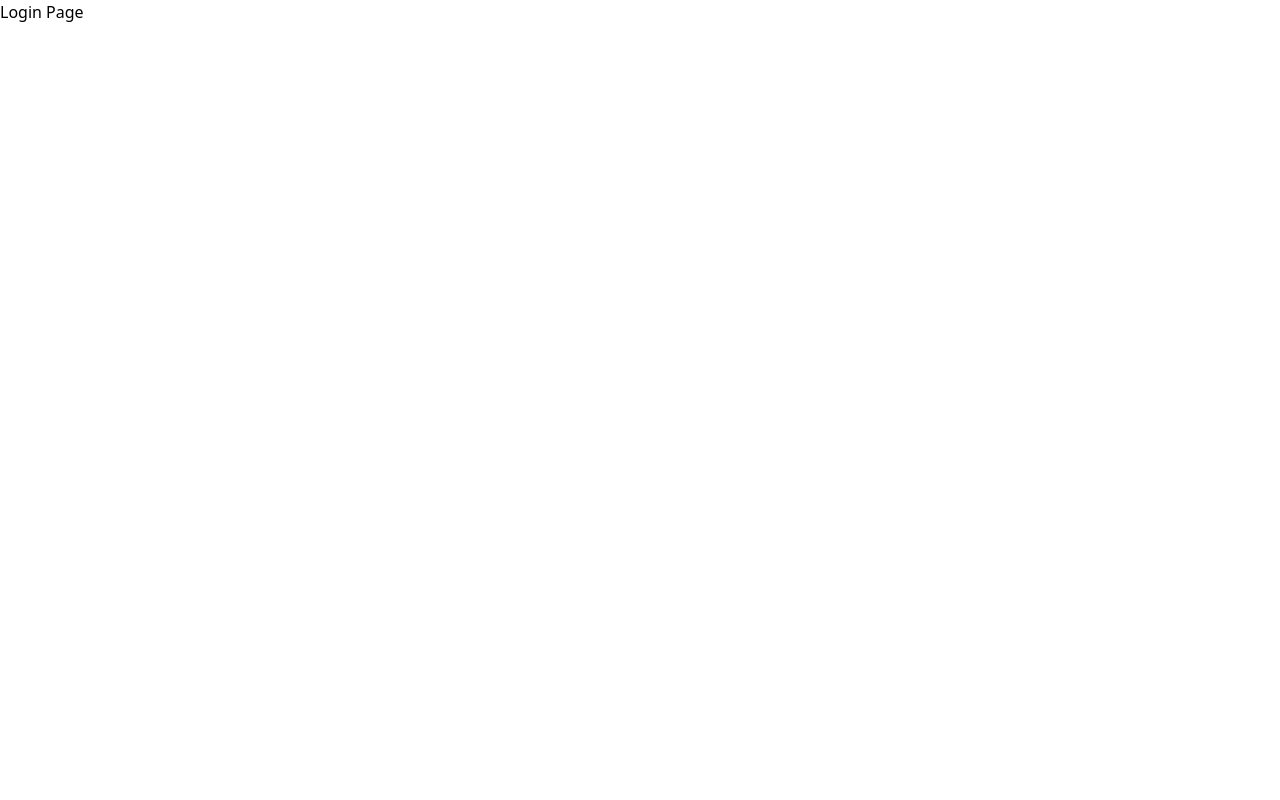
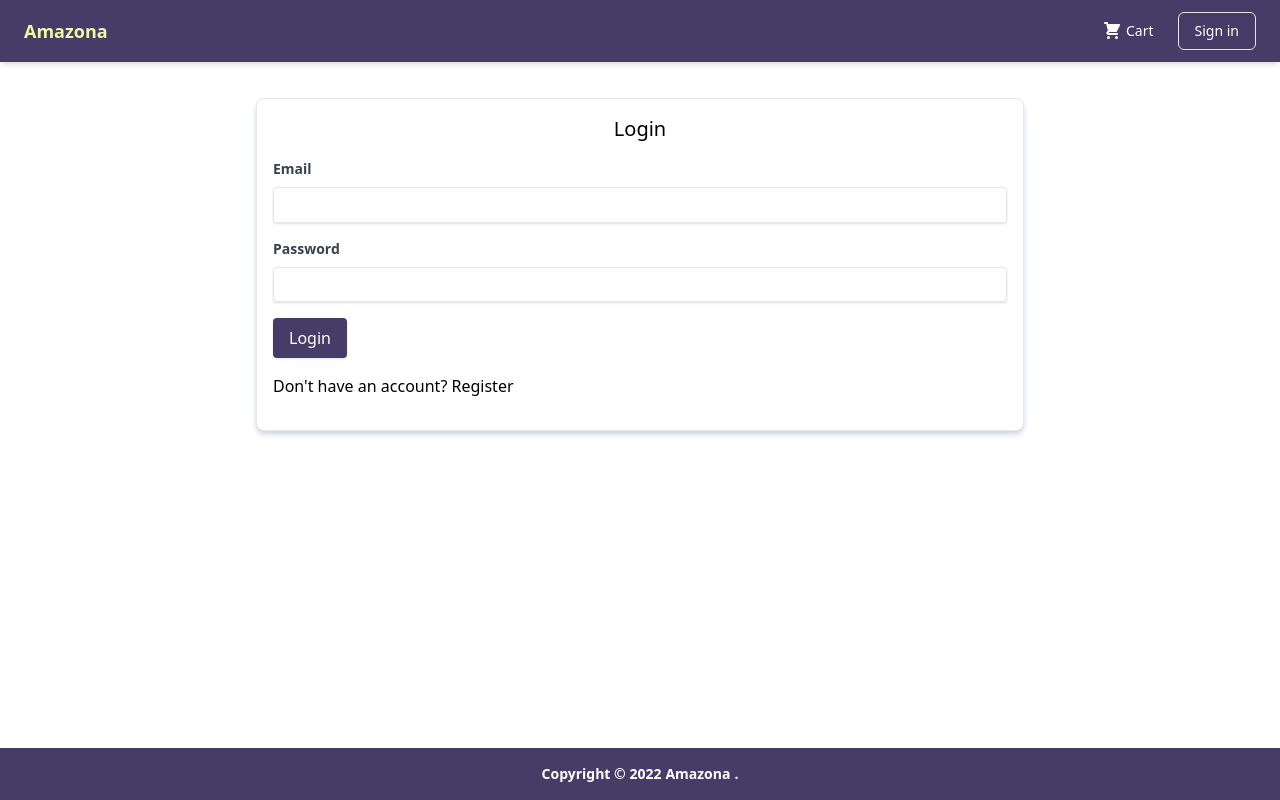
Before and after one commit to mostafazke/amazona, a Next.js app: page /login in a window 1280 px wide. Built offline with nearby package versions, Linux system fonts and the light colour scheme.

Commit message:
implement login page

```diff
--- a/package.json
+++ b/package.json
@@ -19,6 +19,7 @@
     "next": "13.0.6",
     "react": "18.2.0",
     "react-dom": "18.2.0",
+    "react-hook-form": "^7.40.0",
     "typescript": "4.9.3"
   },
   "devDependencies": {
--- a/pages/cart.tsx
+++ b/pages/cart.tsx
@@ -152,7 +152,7 @@ function Cart() {
             </div>
             <button
               className="primary-button w-full"
-              onClick={() => router.push('/shipping')}>
+              onClick={() => router.push('login?redirect=/shipping')}>
               Check Out
             </button>
           </div>
--- a/pages/login.tsx
+++ b/pages/login.tsx
@@ -1,7 +1,98 @@
+import Link from 'next/link';
 import React from 'react';
+import Layout from '../components/Layout';
+import { useForm, SubmitHandler } from 'react-hook-form';
+import { useRouter } from 'next/router';
 
+type LoginInputs = {
+  email: string;
+  password: string;
+};
 function Login() {
-  return <div>Login Page</div>;
+  const {query} = useRouter();
+  const router = useRouter();
+
+  const {
+    register,
+    handleSubmit,
+    formState: { errors },
+  } = useForm<LoginInputs>();
+
+  const handleLogin: SubmitHandler<LoginInputs> = ({ email, password }) => {
+    console.log({ email, password });
+    if (query.redirect) {
+      router.push(query.redirect as string);
+    }
+  };
+
+  return (
+    <Layout title="Login">
+      <form
+        className="card mx-auto max-w-screen-md p-4 mt-5"
+        onSubmit={handleSubmit(handleLogin)}>
+        <h1 className="mb-4 text-xl text-center">Login</h1>
+        <div className="mb-4">
+          <label
+            htmlFor="email"
+            className="block mb-2 text-sm font-bold text-gray-700">
+            Email
+          </label>
+          <input
+            className="border rounded w-full px-3 py-2 text-sm leading-tight text-gray-700 shadow appearance-none"
+            type="email"
+            {...register('email', { required: 'Email Address is required', pattern: {
+              value: /^([a-zA-Z0-9_\-\\.]+)@([a-zA-Z0-9_\-\\.]+)\.([a-zA-Z]{2,5})$/,
+              message: 'Envaild Email'
+
+            } })}
+            aria-invalid={errors.email ? 'true' : 'false'}
+            id="email"
+            tabIndex={1}
+          />
+          {errors.email && (
+            <p className="text-red-600" role="alert">
+              {errors.email.message}
+            </p>
+          )}
+        </div>
+        <div className="mb-4">
+          <label
+            htmlFor="password"
+            className="block mb-2 text-sm font-bold text-gray-700">
+            Password
+          </label>
+          <input
+            className="border rounded w-full px-3 py-2 text-sm leading-tight text-gray-700 shadow appearance-none"
+            type="password"
+            {...register('password', { required: 'Please enter password' ,
+          minLength:{
+            value: 6,
+            message: 'Password must be at least 6 characters long'
+          }})}
+            aria-invalid={errors.password ? 'true' : 'false'}
+            id="password"
+            tabIndex={1}
+          />
+          {errors.password && (
+            <p className="text-red-600" role="alert">
+              {errors.password.message}
+            </p>
+          )}
+        </div>
+        <div className="mb-4">
+          <button className="primary-button rounded" type="submit" tabIndex={1}>
+            Login
+          </button>
+        </div>
+        <div className="mb-4">
+          <p>
+            Don&apos;t have an account?&nbsp;
+            <Link href="/register">Register</Link>
+          </p>
+        </div>
+      </form>
+    </Layout>
+  );
 }
 
 export default Login;
--- a/styles/globals.css
+++ b/styles/globals.css
@@ -1,8 +1,6 @@
 @tailwind base;
 @tailwind components;
 @tailwind utilities;
-
-
 
 @media (prefers-color-scheme: dark) {
   html {
@@ -16,9 +14,14 @@
 
 .card {
   @apply mb-5 block rounded-lg shadow-md bg-white shadow-slate-300 border border-gray-200;
-
 }
 
 .primary-button {
   @apply py-2 px-4 shadow outline-none hover:bg-amber-500  active:bg-amber-500 font-medium text-white bg-primary  border-amber-500;
 }
+
+input,
+select,
+textarea {
+  @apply rounded border p-2  outline-none ring-indigo-300  focus:ring;
+}
```
Also changed, not shown: 1 other file (tests, documents, lock files or other folders).
